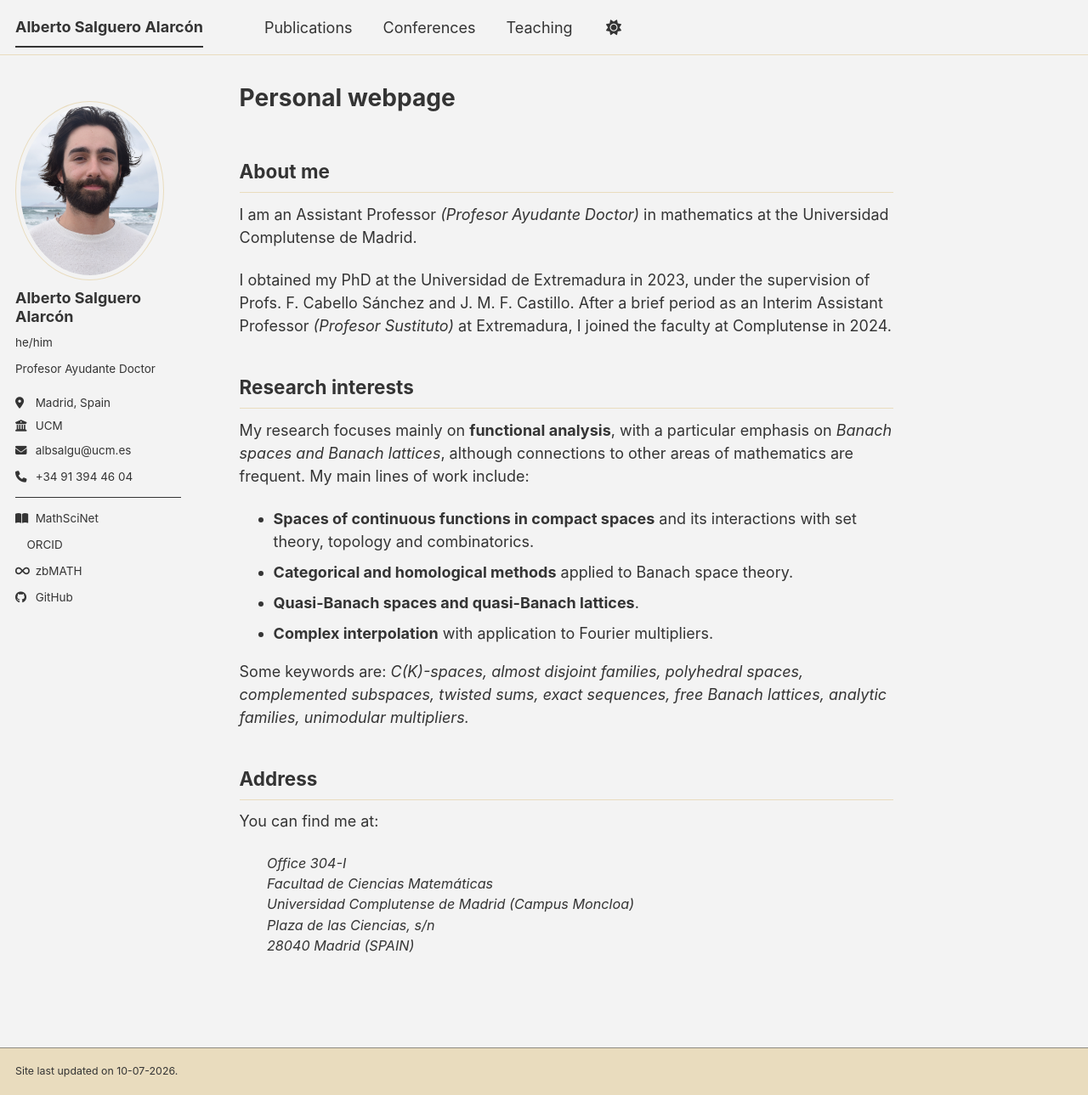
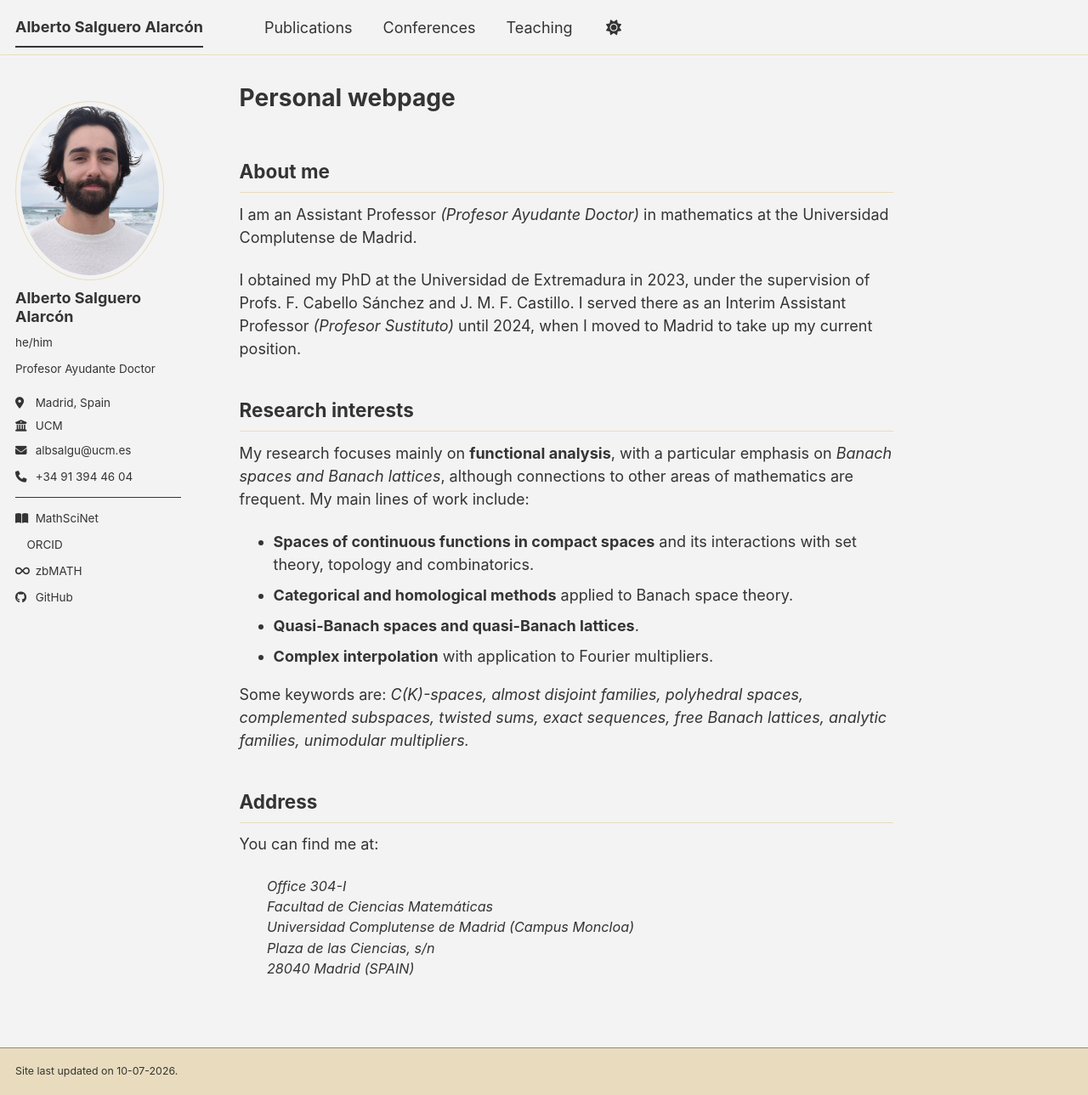
Before and after one commit to salgueroalarcon/salgueroalarcon.github.io, a Jekyll site: the page built from _pages/about.md, in a window 1280 px wide and 1289 px high. Shown: the whole window at 85% size. Built offline with Jekyll 4.4.1, drawn with Linux system fonts in a browser that asks for light colours; a style sheet for code colours, icons or effects is not loaded.

Commit message:
Update about.md

```diff
--- a/_pages/about.md
+++ b/_pages/about.md
@@ -10,7 +10,7 @@ redirect_from:
 ## About me
 I am an Assistant Professor _(Profesor Ayudante Doctor)_ in mathematics at the Universidad Complutense de Madrid.
 
-I obtained my PhD at the Universidad de Extremadura in 2023, under the supervision of Profs. F. Cabello Sánchez and J. M. F. Castillo.  After a brief period as an Interim Assistant Professor _(Profesor Sustituto)_ at Extremadura, I joined the faculty at Complutense in 2024.
+I obtained my PhD at the Universidad de Extremadura in 2023, under the supervision of Profs. F. Cabello Sánchez and J. M. F. Castillo.  I served there as an Interim Assistant Professor _(Profesor Sustituto)_ until 2024, when I moved to Madrid to take up my current position.
 
 ## Research interests
 
```
